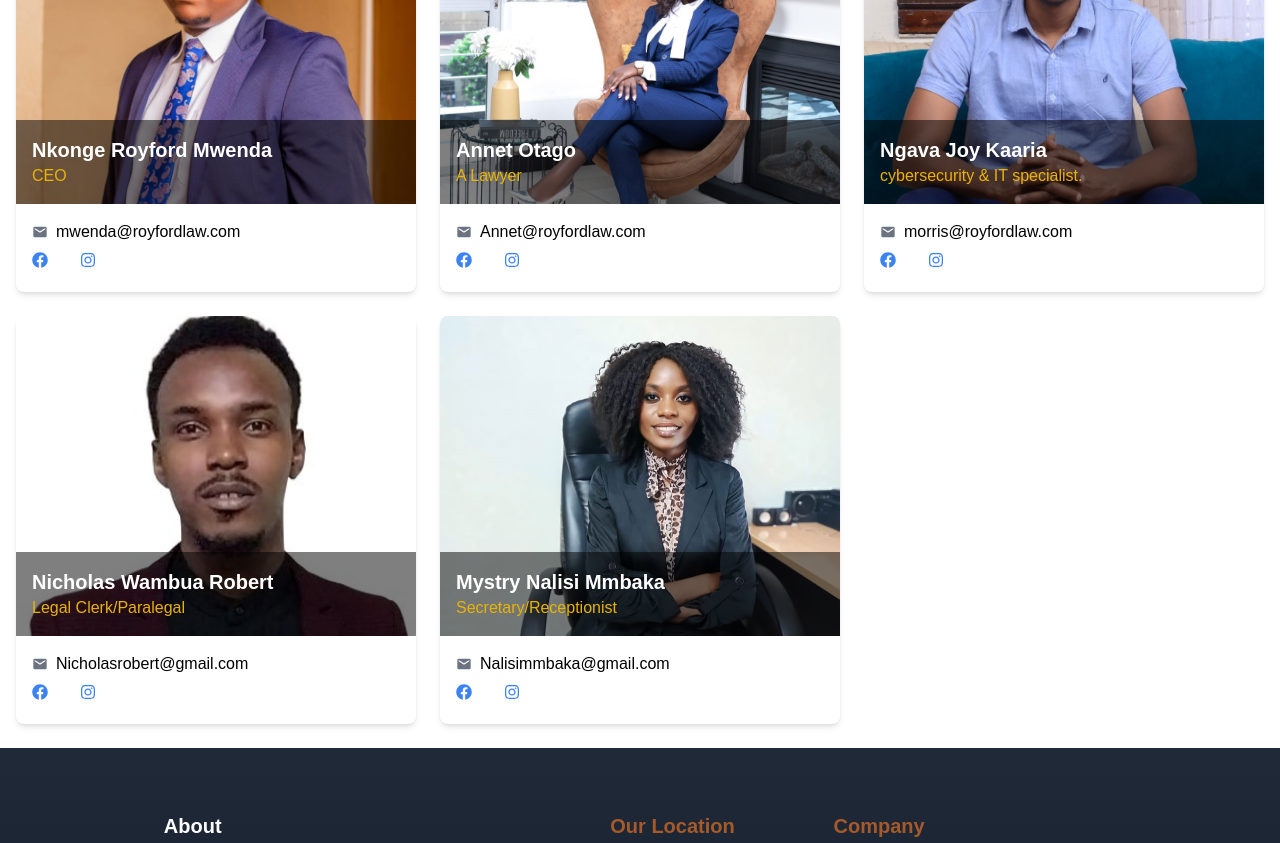
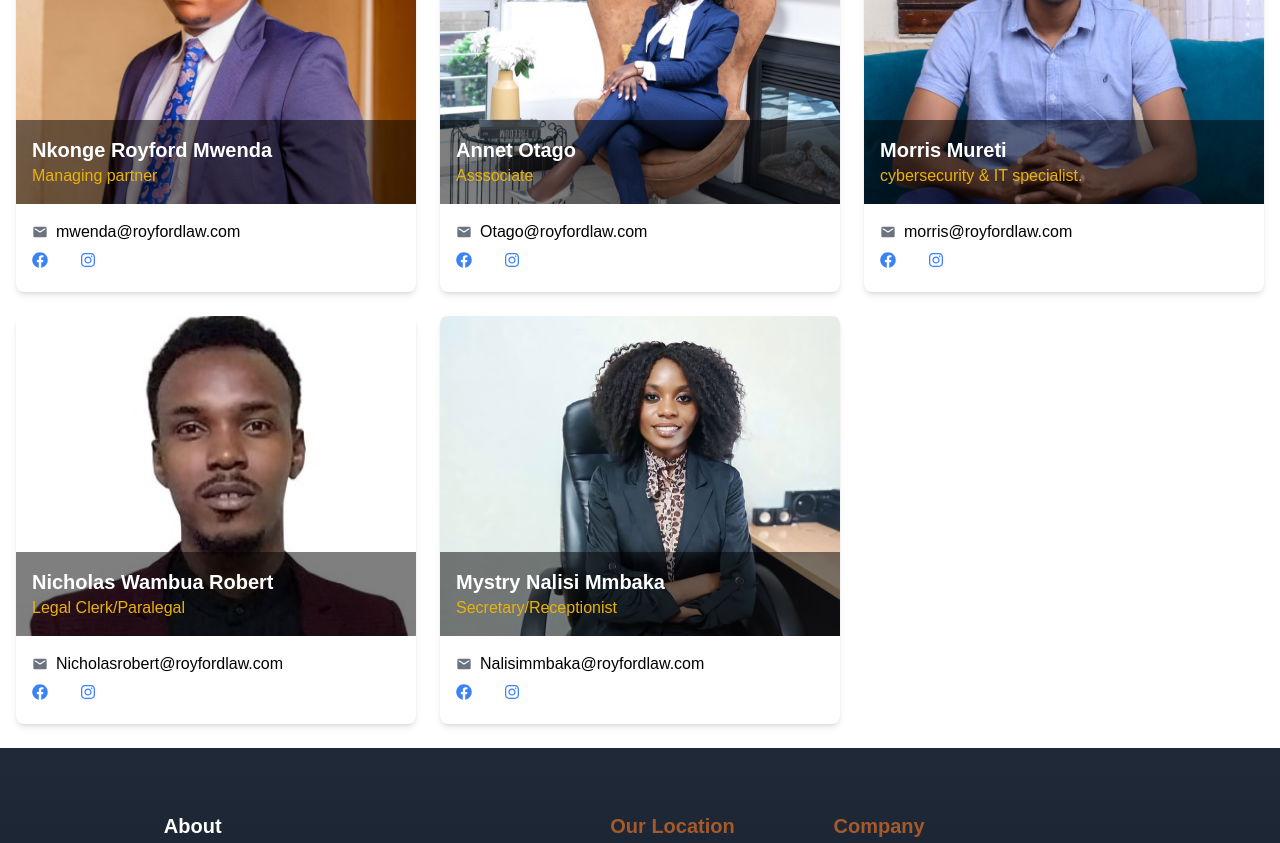
Before and after one commit to rencyngina/law-firm, a Next.js app: page /team in a window 1280 px wide. Shown: the part 640-1483 px from the top of the page. Built offline with nearby package versions, Linux system fonts and the light colour scheme; some icons are missing.

Commit message:
more codes

```diff
--- a/src/components/patners.jsx
+++ b/src/components/patners.jsx
@@ -10,12 +10,12 @@ const Partners = () => {
   const partners = [
     {
       name: "Annet A. Otago",
-      sector: "Finance",
+      sector: "Associate",
       image: "/images/Anett1.jpg",
     },
     {
       name: "Nkonge Royford Mwenda",
-      sector: "Technology",
+      sector: "Managing partner",
       image: "/images/Mwenda2.jpg",
     },
   ];
--- a/src/components/section2.jsx
+++ b/src/components/section2.jsx
@@ -13,7 +13,7 @@ const Section2 = () => {
   useEffect(() => {
     const targetNumbers = {
       workHours: 2016,
-      greatReviews: 9,
+      greatReviews: 8,
       projectsDone: 185,
       awardsWon: 5,
     };
@@ -86,13 +86,7 @@ const Section2 = () => {
             precision, and every case is handled with utmost dedication. Welcome
             to a legal experience like no other.
           </p>
-          <p className="text-white lg:text-lg xl:text-xl text-md lg:mt-0 xl:mt-6 mt-4">
-            In the legal realm, experience is our legacy at Mwenda Royford & Co
-            Advocates. Our team, a fusion of private practice virtuosos, public
-            sector stalwarts, and international legal luminaries, sets us
-            leagues apart in corporate commercial law in Kenya. Each advocate is
-            a maestro, redefining excellence in a succinct ensemble.
-          </p>
+
           <button
             className="mt-4 font-extrabold text-white py-3 px-6 hover:bg-yellow-500 transition duration-300"
             style={{
--- a/src/pages/about.jsx
+++ b/src/pages/about.jsx
@@ -117,7 +117,7 @@ const About = () => {
       <ContentSection>
         <h1>About us</h1>
         <p>
-          Established in 2016, Mwenda Royford and Company Advocates stands at
+          Mwenda Royford and Company Advocates stands at
           the forefront of legal innovation, sculpting a legacy of excellence
           with unwavering commitment.{" "}
           <span style={{ color: "#D0B216" }}>
@@ -140,21 +140,23 @@ const About = () => {
           where local insights meet global perspectives, ensuring a bespoke
           legal strategy that transcends expectations. At Mwenda Royford and
           Company Advocates, we don't just practice law our commitment to client
-          success and the pursuit of legal excellence is boundless. where
-          experience is not just a metric but a legacy. Mwenda Royford & Co
-          Advocates boasts a treasure trove of legal virtuosos, each advocate a
-          maestro in their own right
+          success and the pursuit of legal where
+          experience is not just a metric but a legacy.
         </p>
         <p>
+        Mwenda Royford & Co
+        Advocates boasts a treasure trove of legal virtuosos, each advocate a
+        maestro in their own right
           where every case is a gripping narrative penned by the skilled hands
           of Mwenda Royford & Co Advocates. Our advocates don't just interpret
-          the law; they sculpt it, mold it into a saga of triumph and justice.
+          the law they sculpt it, mold it into a saga of triumph and justice.
           From the courtroom to the boardroom, we transcend the conventional,
-          weaving stories of legal prowess that resonate with victory. Mwenda
-          Royford & Co Advocates: Elevating the practice of law to an art form,
-          rewriting the rules, and creating a legacy of justice. Join us on a
+          weaving stories of legal prowess that resonate with victory.Join us on a
           journey where every legal challenge becomes an epic adventure, and
-          every client is the protagonist in their own success story. Welcome to
+          every client is the protagonist in their own success story.
+        </p>
+        <p>
+        Welcome to
           the future of legal brilliance; welcome to Mwenda Royford & Co
           Advocates.
         </p>
--- a/src/pages/team.jsx
+++ b/src/pages/team.jsx
@@ -17,7 +17,7 @@ const Team = () => {
       id: 1,
       name: "Nkonge Royford Mwenda",
       image: "/images/Mwenda2.jpg",
-      work: "CEO",
+      work: "Managing partner",
       email: "mwenda@royfordlaw.com",
       facebook: "https://www.facebook.com/royford",
       twitter: "https://www.twitter.com/royford",
@@ -29,8 +29,8 @@ const Team = () => {
       id: 2,
       name: "Annet Otago",
       image: '/images/Anett1.jpg',
-      work: 'A Lawyer',
-      email: 'Annet@royfordlaw.com',
+      work: 'Asssociate',
+      email: 'Otago@royfordlaw.com',
       facebook: 'https://www.facebook.com/royford',
       twitter: 'https://www.twitter.com/royford',
       instagram: 'https://www.instagram.com/royford',
@@ -39,7 +39,7 @@ const Team = () => {
     },
     {
       id: 3,
-      name: "Ngava Joy Kaaria",
+      name: "Morris Mureti",
       image: '/images/Moris1.jpg',
       work: 'cybersecurity & IT specialist.',
       email: 'morris@royfordlaw.com',
@@ -54,7 +54,7 @@ const Team = () => {
       name: "Nicholas Wambua Robert",
       image: '/images/Nicholus1.jpg',
       work: 'Legal Clerk/Paralegal',
-      email: 'Nicholasrobert@gmail.com',
+      email: 'Nicholasrobert@royfordlaw.com',
       facebook: 'https://www.facebook.com/royford',
       twitter: 'https://www.twitter.com/royford',
       instagram: 'https://www.instagram.com/royford',
@@ -67,7 +67,7 @@ const Team = () => {
       name: "Mystry Nalisi Mmbaka",
       image: '/images/secritary1.jpg',
       work: 'Secretary/Receptionist',
-      email: 'Nalisimmbaka@gmail.com',
+      email: 'Nalisimmbaka@royfordlaw.com',
       facebook: 'https://www.facebook.com/royford',
       twitter: 'https://www.twitter.com/royford',
       instagram: 'https://www.instagram.com/royford',
```
